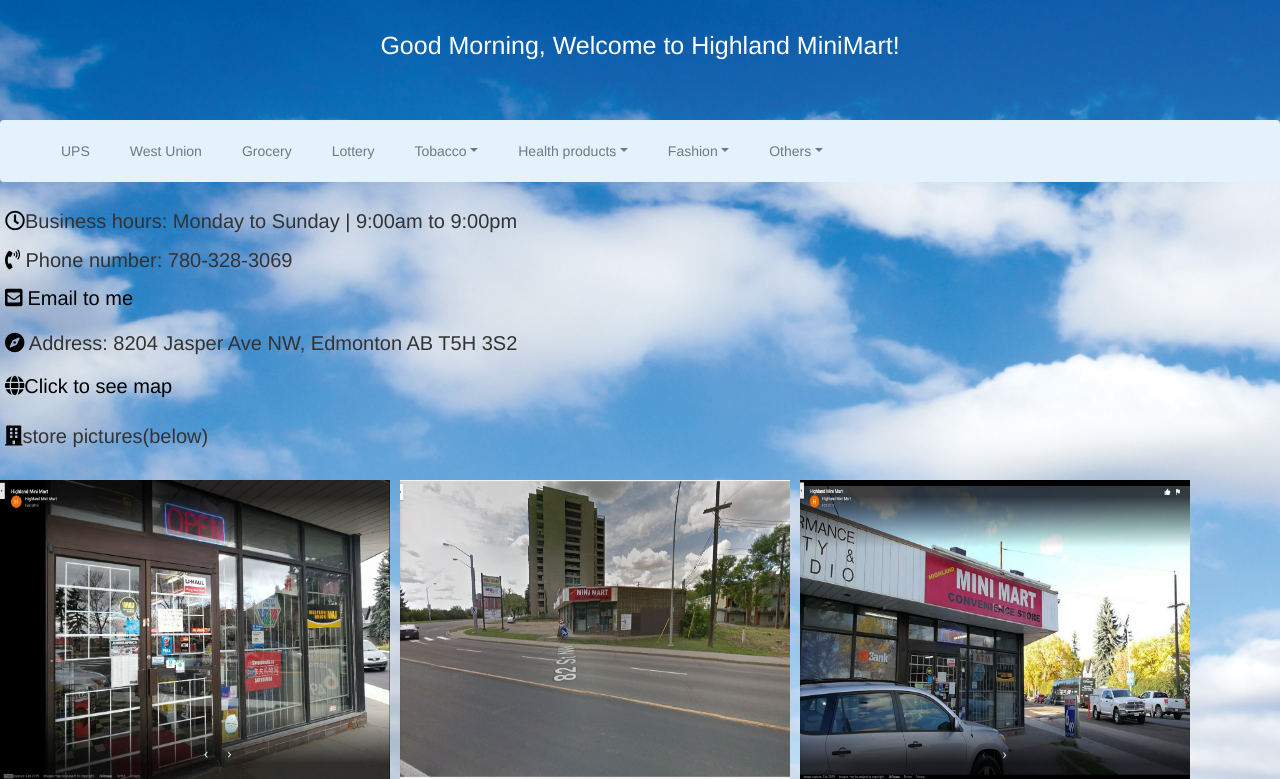
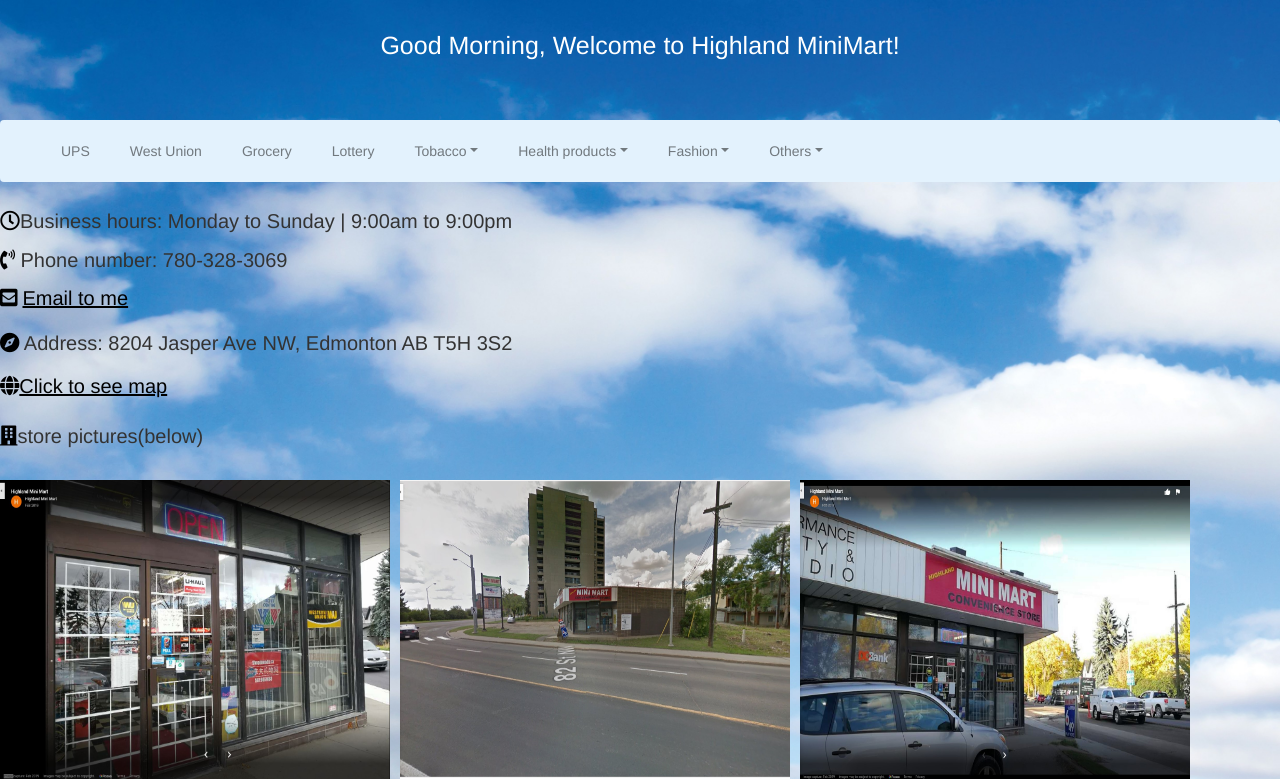
Before and after one commit to Ellen201906/Highland, a PHP site: page /index.php in a window 1280 px wide. Shown: the top 779 px of the page. Run offline with PHP 8.4, Linux system fonts and the light colour scheme; some libraries are stand-ins or nearby versions.

Commit message:
Add files via upload

```diff
--- a/body.php
+++ b/body.php
@@ -2,17 +2,17 @@
  <html>
 <body>
 
-  <div id="body1" style="font-size:20px;margin-top:-15px;margin-left:5px">
+  <div id="body1" style="font-size:20px;margin-top:-15px">
   <p><i class="far fa-clock"></i>Business hours:   Monday to Sunday  |   9:00am to 9:00pm</p>
 
   <p><i class="fas fa-phone-volume"></i> Phone number: 780-328-3069</p>
 
 
-   <i class="fas fa-envelope-square"></i><a href="Mailto:liuye5@hotmail.com?&Subject=From Highland's customer" style="margin-left:5px;color:black">Email to me</a>
+   <i class="fas fa-envelope-square"></i><a href="Mailto:liuye5@hotmail.com?&Subject=From Highland's customer" style="margin-left:5px;color:black; text-decoration: underline;">Email to me</a>
 
   <p style="margin-top:16px"><i class="fas fa-compass"></i> Address: 8204 Jasper Ave NW, Edmonton AB T5H 3S2</p>
 
-  <a class="nav-link " href="#" id="navbardrop" data-toggle="dropdown" data-hover="dropdown" title="click to open or close map" style="margin-left:-10px;color:black"><i class="fas fa-globe"></i>Click to see map</a>
+  <a class="nav-link " href="#" id="navbardrop" data-toggle="dropdown" data-hover="dropdown" title="click to open or close map" style="margin-left:-10px;color:black; text-decoration: underline;"><i class="fas fa-globe"></i>Click to see map</a>
   <div class="dropdown-menu">
   <!-- bing map-->
   <div style="text-decoration:none; overflow:hidden;max-width:100%;width:480px;height:400px;">
```
